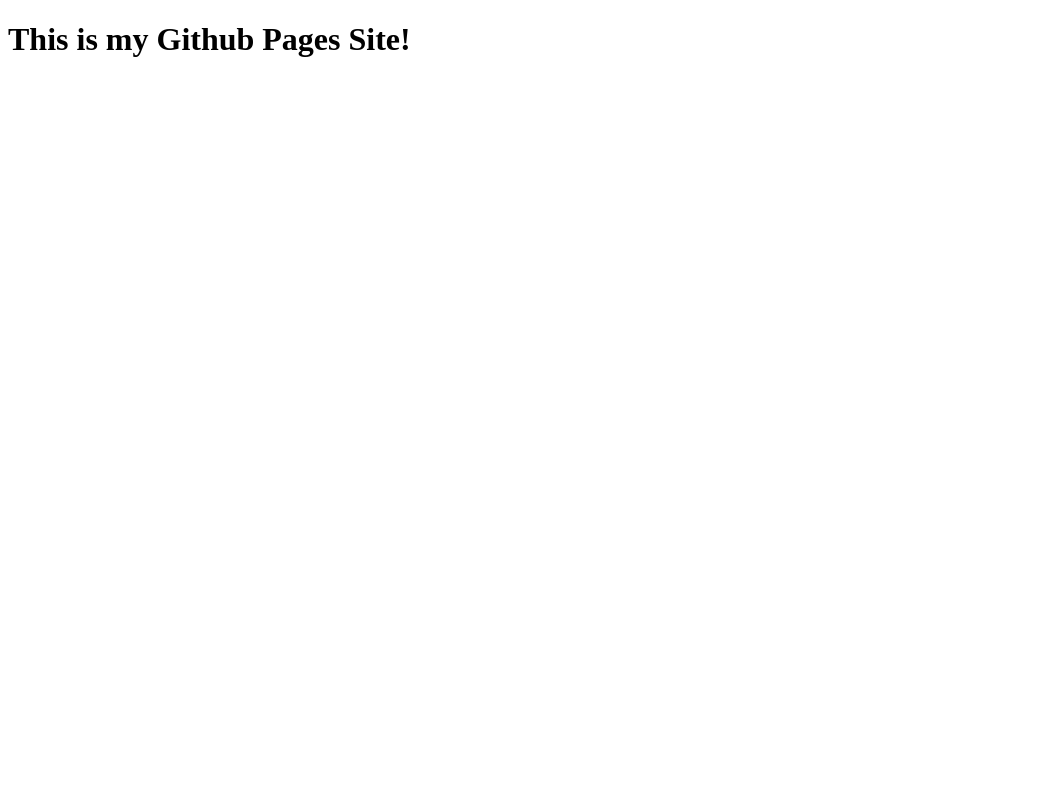
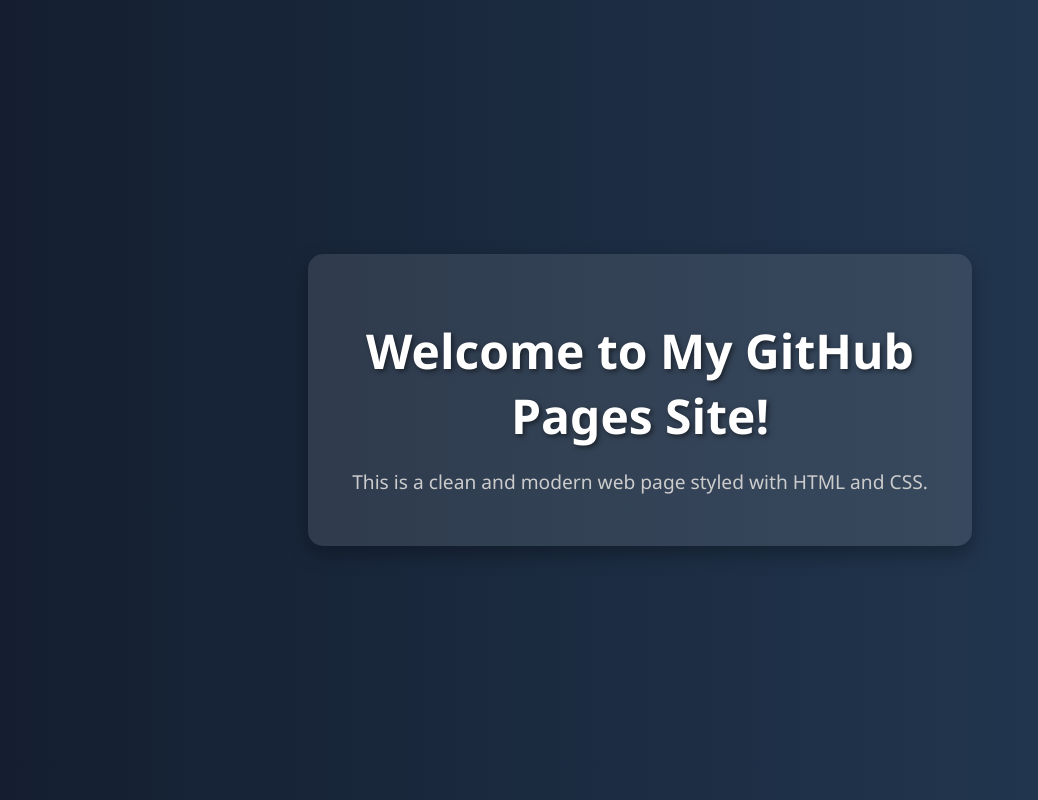
Before and after one commit to Mikeisverygood2/Mikeisverygood2.github.io, a plain HTML site: page index.html in a window 1280 px wide. Shown: the whole page, without its empty margins (0-1038 px from the left). Drawn offline with Linux system fonts and the light colour scheme.

Commit message:
Made Mikeisverygodd2.github.io look better

```diff
--- a/index.html
+++ b/index.html
@@ -1,11 +1,44 @@
 <!DOCTYPE html>
 <html lang="en">
-    <title>
-        My Site!
-    </title>
-    <head>
-        <body>
-            <h1>This is my Github Pages Site!</h1>
-        </body>
-    </head>
+<head>
+    <meta charset="UTF-8">
+    <title>My Site!</title>
+    <style>
+        body {
+            margin: 0;
+            padding: 0;
+            font-family: 'Segoe UI', Tahoma, Geneva, Verdana, sans-serif;
+            background: linear-gradient(to right, #141e30, #243b55);
+            color: #fff;
+            display: flex;
+            flex-direction: column;
+            align-items: center;
+            justify-content: center;
+            height: 100vh;
+            text-align: center;
+        }
+        h1 {
+            font-size: 3rem;
+            margin-bottom: 10px;
+            text-shadow: 2px 2px 5px rgba(0, 0, 0, 0.5);
+        }
+        p {
+            font-size: 1.2rem;
+            color: #ccc;
+        }
+        .card {
+            background-color: rgba(255, 255, 255, 0.1);
+            padding: 2rem;
+            border-radius: 15px;
+            box-shadow: 0 8px 20px rgba(0, 0, 0, 0.3);
+            max-width: 600px;
+        }
+    </style>
+</head>
+<body>
+    <div class="card">
+        <h1>Welcome to My GitHub Pages Site!</h1>
+        <p>This is a clean and modern web page styled with HTML and CSS.</p>
+    </div>
+</body>
 </html>
```
